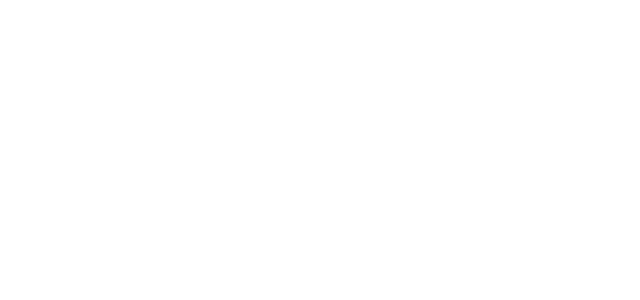
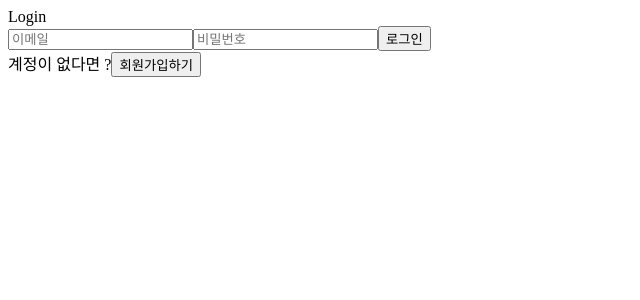
Before and after one commit to hautest/firebase-test, a React (Create React App) app: page /login in a window 1280 px wide. Before the commit this address had no page. Shown: the top 300 px of the page, without its empty margins (0-640 px from the left). Built offline with nearby package versions, Linux system fonts and the light colour scheme.

Commit message:
Auth=> login, signUp으로 나누기, login 페이지 틀잡기

```diff
--- a/src/App.js
+++ b/src/App.js
@@ -1,6 +1,7 @@
 import { Routes, Route, BrowserRouter } from "react-router-dom";
 import { Home } from "./pages/Home";
-import { Auth } from "./pages/Auth";
+import { Login } from "./pages/Login";
+import { SignUp } from "./pages/SignUp";
 
 function App() {
   return (
@@ -8,7 +9,8 @@ function App() {
       <BrowserRouter>
         <Routes>
           <Route path="/" element={<Home />} />
-          <Route path="/auth" element={<Auth />} />
+          <Route path="/login" element={<Login />} />
+          <Route path="/signUp" element={<SignUp />} />
         </Routes>
       </BrowserRouter>
     </div>
--- a/src/pages/Auth.js
+++ /dev/null
@@ -1,3 +0,0 @@
-export function Auth() {
-  return <div>Auth</div>;
-}
--- /dev/null
+++ b/src/pages/Login.js
@@ -0,0 +1,25 @@
+import { useNavigate } from "react-router-dom";
+
+export function Login() {
+  const nav = useNavigate();
+  return (
+    <main>
+      <div>Login</div>
+      <form>
+        <input placeholder="이메일" />
+        <input placeholder="비밀번호" />
+        <button>로그인</button>
+      </form>
+      <div>
+        계정이 없다면 ?
+        <button
+          onClick={() => {
+            nav("/signUp");
+          }}
+        >
+          회원가입하기
+        </button>
+      </div>
+    </main>
+  );
+}
--- /dev/null
+++ b/src/pages/SignUp.js
@@ -0,0 +1,3 @@
+export function SignUp() {
+  return <div>signUp</div>;
+}
```
